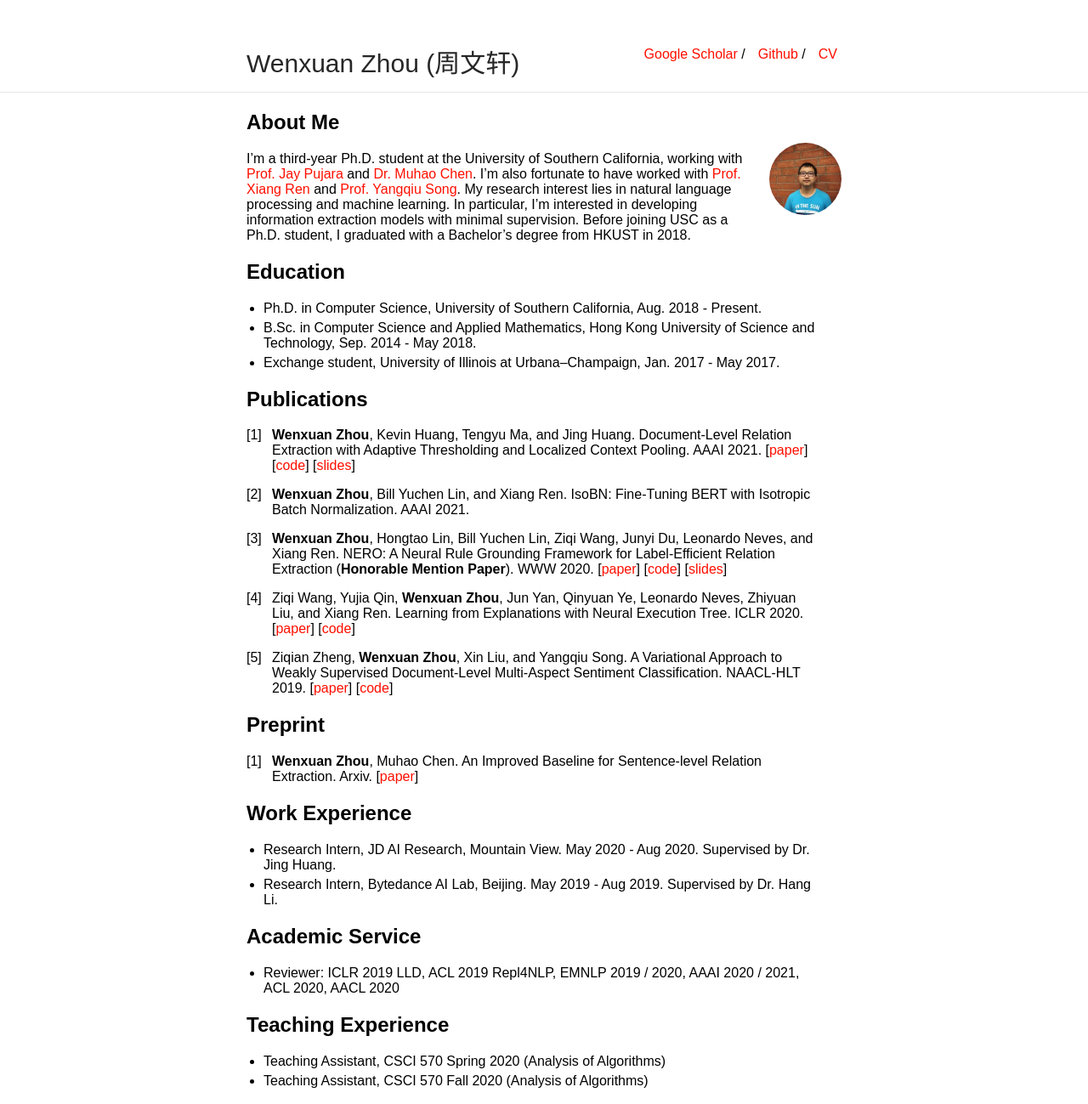
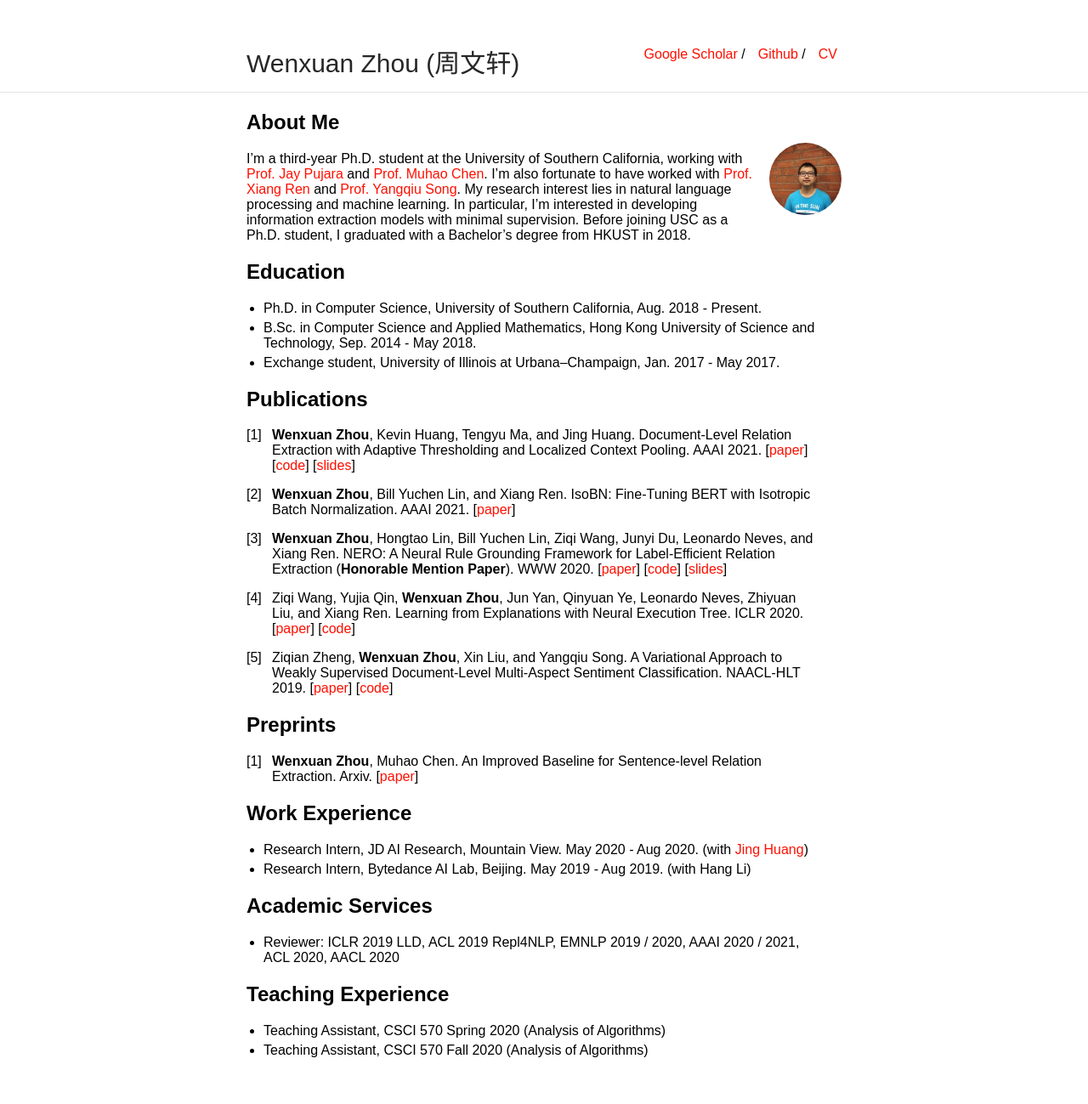
Before and after one commit to wzhouad/wzhouad.github.io, a Jekyll site: the page built from index.md, in a window 1280 px wide. Shown: the whole page at 85% size. Built offline with Jekyll 4.4.1, drawn with Linux system fonts in a browser that asks for light colours; our own code applies the rules of GitHub Pages for plain Markdown files; after the commit the page ends 1263 px from its top, so only the background shows below that.

Commit message:
Update index.md

```diff
--- a/index.md
+++ b/index.md
@@ -6,7 +6,7 @@ layout: default
 
 <img class="profile-picture" src="photo.jpg">
 
-I'm a third-year Ph.D. student at the University of Southern California, working with [Prof. Jay Pujara](https://www.jaypujara.org/) and [Dr. Muhao Chen](https://muhaochen.github.io/). I'm also fortunate to have worked with [Prof. Xiang Ren](http://ink-ron.usc.edu/xiangren/) and [Prof. Yangqiu Song](https://www.cse.ust.hk/~yqsong/). My research interest lies in natural language processing and machine learning. In particular, I'm interested in developing information extraction models with minimal supervision. Before joining USC as a Ph.D. student, I graduated with a Bachelor's degree from HKUST in 2018.
+I'm a third-year Ph.D. student at the University of Southern California, working with [Prof. Jay Pujara](https://www.jaypujara.org/) and [Prof. Muhao Chen](https://muhaochen.github.io/). I'm also fortunate to have worked with [Prof. Xiang Ren](http://ink-ron.usc.edu/xiangren/) and [Prof. Yangqiu Song](https://www.cse.ust.hk/~yqsong/). My research interest lies in natural language processing and machine learning. In particular, I'm interested in developing information extraction models with minimal supervision. Before joining USC as a Ph.D. student, I graduated with a Bachelor's degree from HKUST in 2018.
 
 ## Education
 * Ph.D. in Computer Science, University of Southern California, Aug. 2018 - Present.
@@ -17,7 +17,7 @@ I'm a third-year Ph.D. student at the University of Southern California, working
 
 1. **Wenxuan Zhou**, Kevin Huang, Tengyu Ma, and Jing Huang. Document-Level Relation Extraction with Adaptive Thresholding and Localized Context Pooling. AAAI 2021. \[[paper](https://arxiv.org/abs/2010.11304)\] \[[code](https://github.com/wzhouad/ATLOP)\] \[[slides](slides/ATLOP_AAAI21.pdf)\]
 
-2. **Wenxuan Zhou**, Bill Yuchen Lin, and Xiang Ren. IsoBN: Fine-Tuning BERT with Isotropic Batch Normalization. AAAI 2021.
+2. **Wenxuan Zhou**, Bill Yuchen Lin, and Xiang Ren. IsoBN: Fine-Tuning BERT with Isotropic Batch Normalization. AAAI 2021. \[[paper](https://arxiv.org/abs/2005.02178)\]
 
 3. **Wenxuan Zhou**, Hongtao Lin, Bill Yuchen Lin, Ziqi Wang, Junyi Du, Leonardo Neves, and Xiang Ren. NERO: A Neural Rule Grounding Framework for Label-Efficient Relation Extraction (**Honorable Mention Paper**). WWW 2020. \[[paper](https://arxiv.org/abs/1909.02177)\] \[[code](https://github.com/INK-USC/NERO)\] \[[slides](slides/NERO_WWW20.pdf)\]
 
@@ -27,14 +27,14 @@ I'm a third-year Ph.D. student at the University of Southern California, working
 
 5. Ziqian Zheng, **Wenxuan Zhou**, Xin Liu, and Yangqiu Song. A Variational Approach to Weakly Supervised Document-Level Multi-Aspect Sentiment Classification. NAACL-HLT 2019. \[[paper](https://arxiv.org/abs/1904.05055)\] \[[code](https://github.com/HKUST-KnowComp/VWS-DMSC)\]
 
-## Preprint
+## Preprints
 1. **Wenxuan Zhou**, Muhao Chen. An Improved Baseline for Sentence-level Relation Extraction. Arxiv. \[[paper](https://arxiv.org/abs/2102.01373)\]
 
 ## Work Experience
-* Research Intern, JD AI Research, Mountain View. May 2020 - Aug 2020. Supervised by Dr. Jing Huang.
-* Research Intern, Bytedance AI Lab, Beijing. May 2019 - Aug 2019. Supervised by Dr. Hang Li.
+* Research Intern, JD AI Research, Mountain View. May 2020 - Aug 2020. (with [Jing Huang](https://sites.google.com/view/drjinghuang))
+* Research Intern, Bytedance AI Lab, Beijing. May 2019 - Aug 2019. (with Hang Li)
 
-## Academic Service
+## Academic Services
 * Reviewer: ICLR 2019 LLD, ACL 2019 Repl4NLP, EMNLP 2019 / 2020, AAAI 2020 / 2021, ACL 2020, AACL 2020
 
 ## Teaching Experience
```
